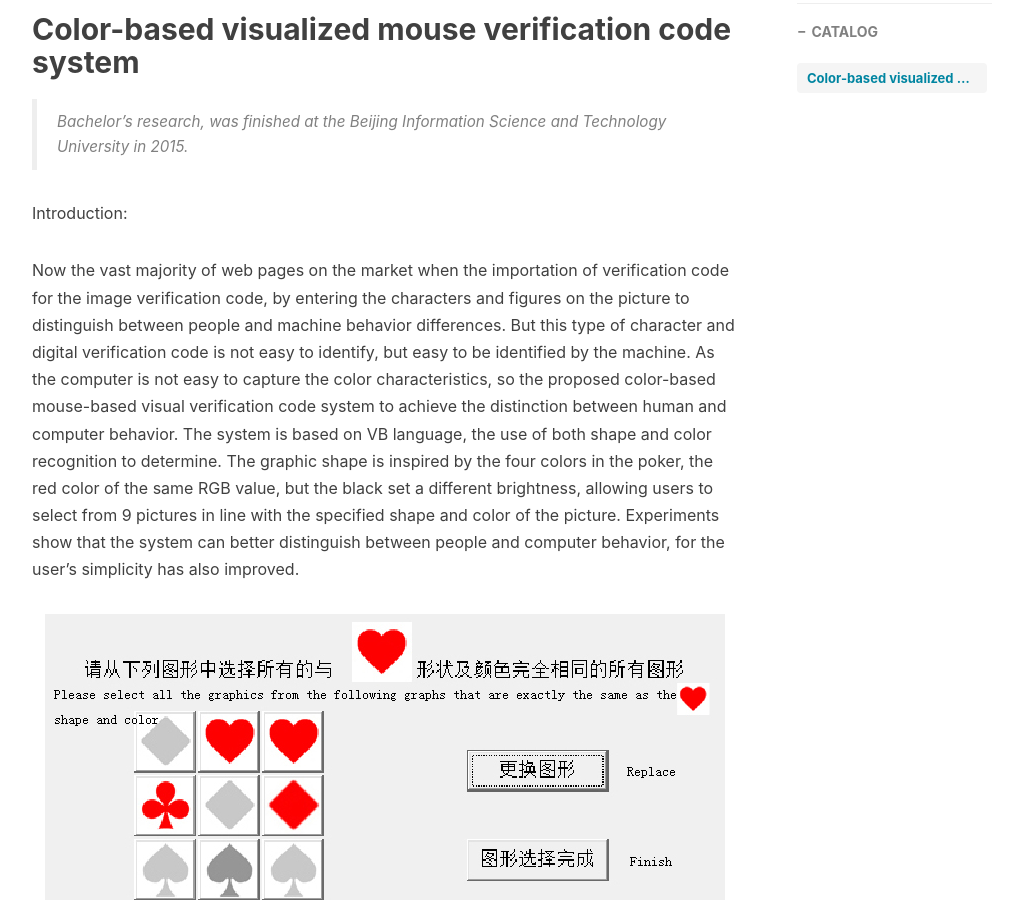
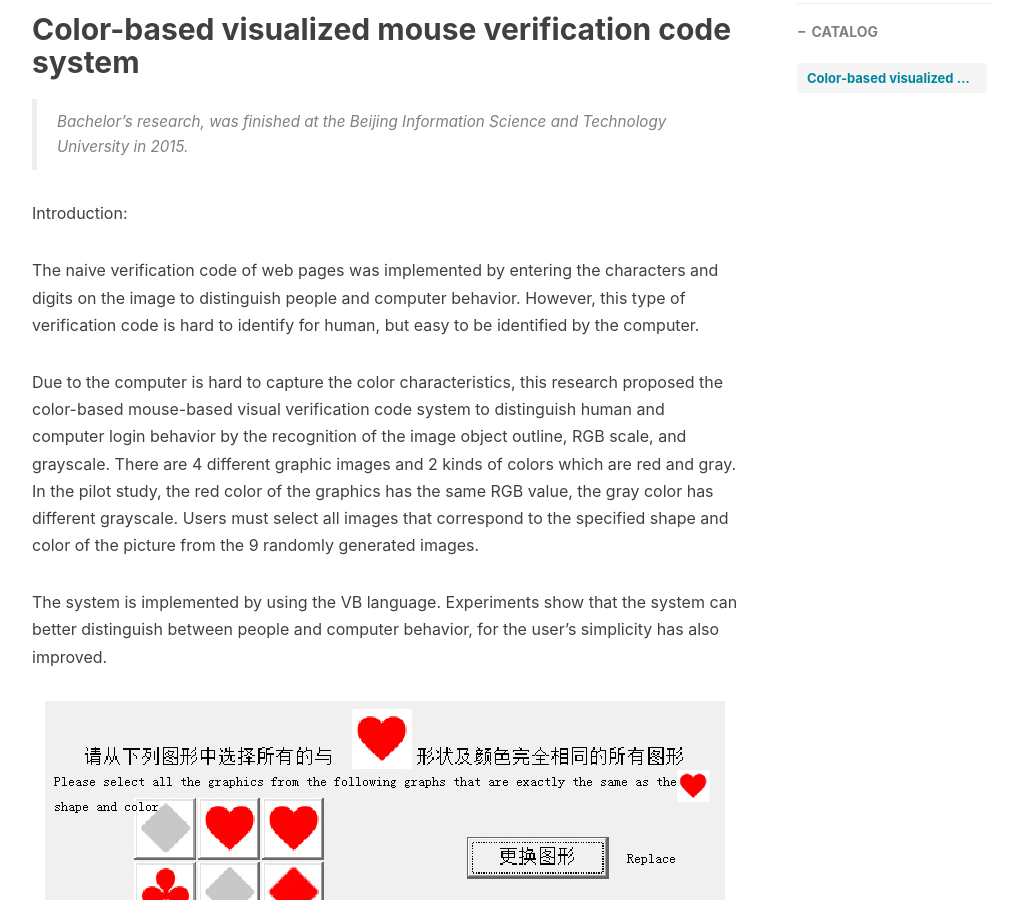
Before and after one commit to wangzh3/wangzh3.github.io, a Jekyll site: the page built from _posts/2019-10-19-Software-and-web-design.md, in a window 1280 px wide and 900 px high, scrolled down 460 px. Shown: the whole window, without its empty margins (233-1256 px from the left). Built offline with Jekyll 4.4.1, drawn with Linux system fonts in a browser that asks for light colours; nearby versions of some CDN libraries; comment, search, counter and statistics services are not loaded.

Commit message:
language

```diff
--- a/_posts/2019-10-19-Software-and-web-design.md
+++ b/_posts/2019-10-19-Software-and-web-design.md
@@ -15,6 +15,10 @@ tags:
 
 Introduction:
 
-Now the vast majority of web pages on the market when the importation of verification code for the image verification code, by entering the characters and figures on the picture to distinguish between people and machine behavior differences. But this type of character and digital verification code is not easy to identify, but easy to be identified by the machine. As the computer is not easy to capture the color characteristics, so the proposed color-based mouse-based visual verification code system to achieve the distinction between human and computer behavior. The system is based on VB language, the use of both shape and color recognition to determine. The graphic shape is inspired by the four colors in the poker, the red color of the same RGB value, but the black set a different brightness, allowing users to select from 9 pictures in line with the specified shape and color of the picture. Experiments show that the system can better distinguish between people and computer behavior, for the user's simplicity has also improved.
+The naive verification code of web pages was implemented by entering the characters and digits on the image to distinguish people and computer behavior. However, this type of verification code is hard to identify for human, but easy to be identified by the computer.
+
+Due to the computer is hard to capture the color characteristics, this research proposed the color-based mouse-based visual verification code system to distinguish human and computer login behavior by the recognition of the image object outline, RGB scale, and grayscale.  There are 4 different graphic images and 2 kinds of colors which are red and gray. In the pilot study, the red color of the graphics has the same RGB value, the gray color has different grayscale. Users must select all images that correspond to the specified shape and color of the picture from the 9 randomly generated images.
+
+The system is implemented by using the VB language. Experiments show that the system can better distinguish between people and computer behavior, for the user's simplicity has also improved.
 
 ![](https://raw.githubusercontent.com/wangzh3/wangzh3.github.io/master/upload/code.jpg)
```
Also changed, not shown: 1 other file.
